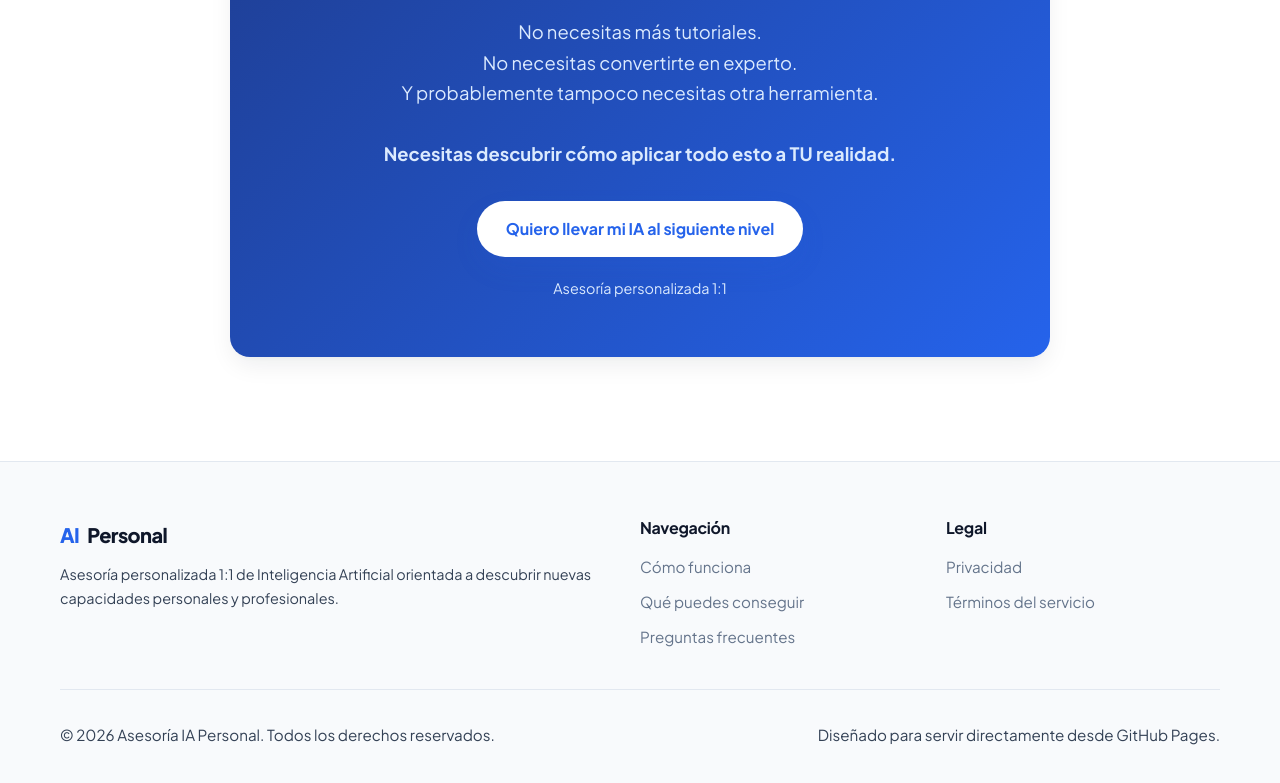
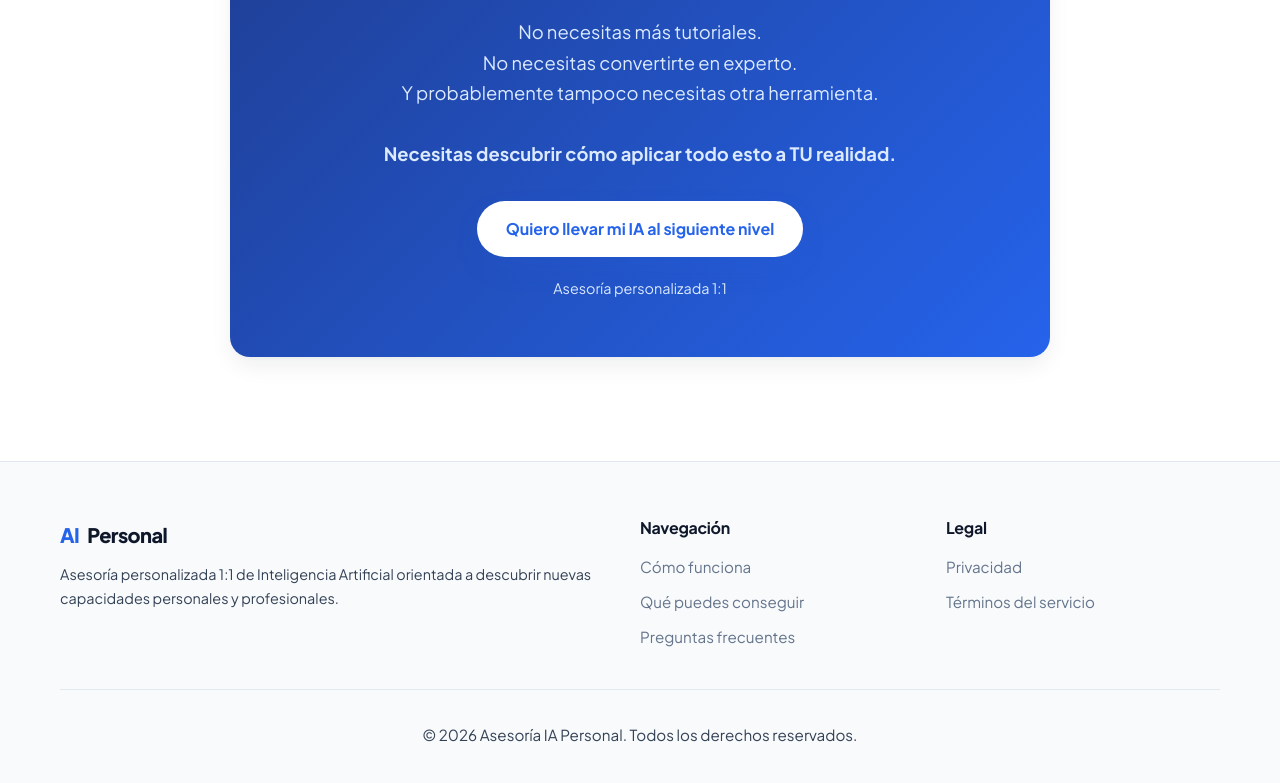
Before and after one commit to PlabsCL/iapersonal, a website built with Vite: page index.html in a window 1280 px wide. Shown: the part 10983-11766 px from the top of the page. Built offline with nearby package versions, Linux system fonts and the light colour scheme.

Commit message:
Remove GitHub Pages footer text and center copyright

```diff
--- a/index.html
+++ b/index.html
@@ -1125,9 +1125,8 @@
         </div>
       </div>
 
-      <div class="footer-bottom">
+      <div class="footer-bottom" style="justify-content: center; text-align: center;">
         <p>&copy; 2026 Asesoría IA Personal. Todos los derechos reservados.</p>
-        <p>Diseñado para servir directamente desde GitHub Pages.</p>
       </div>
     </div>
   </footer>
```
